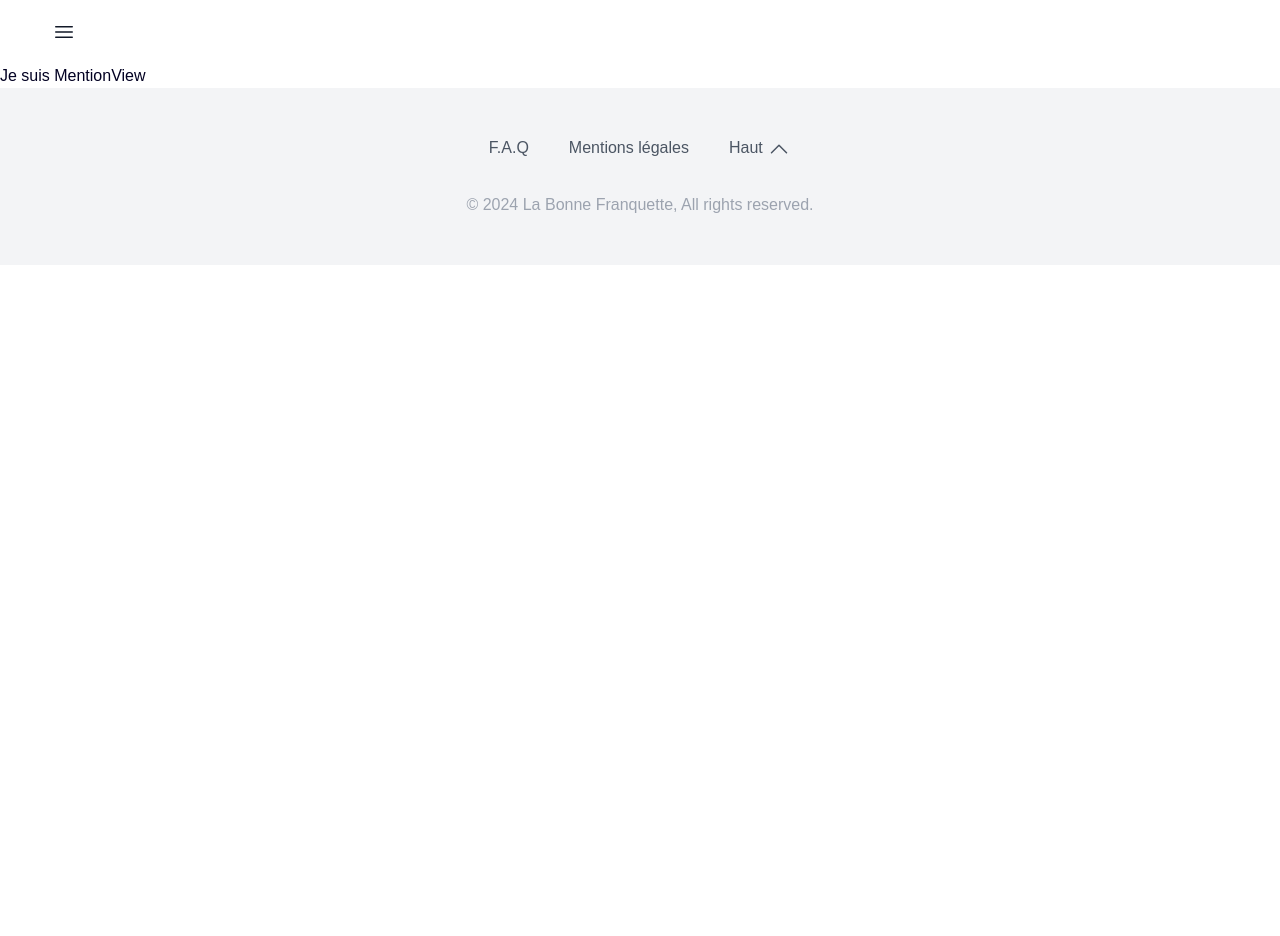
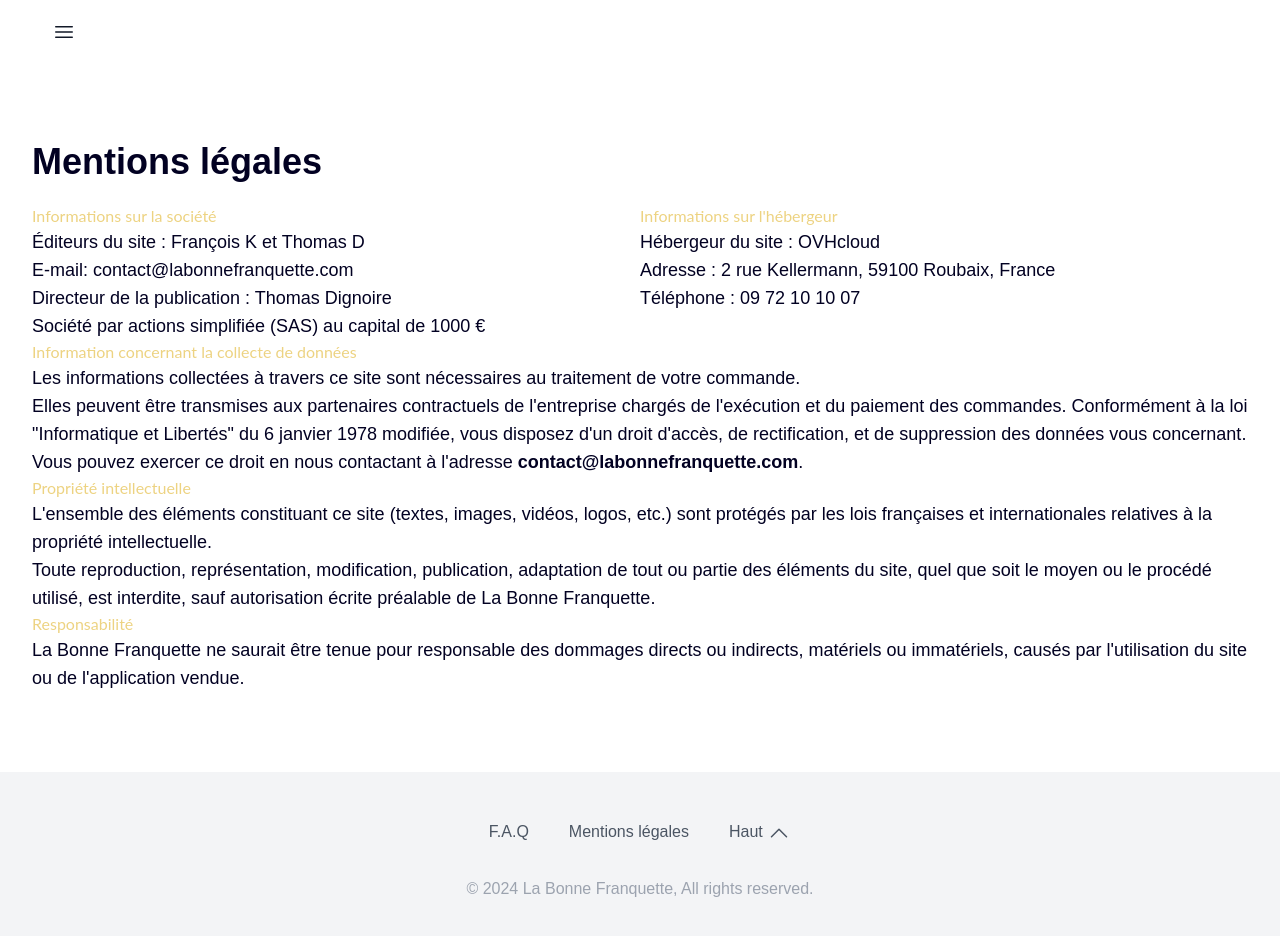
Before and after one commit to iDrack/la-franquette-website-2, a Vue app: page /mentions-legales in a window 1280 px wide. Shown: the top 936 px of the page. Before the commit the page ends 800 px from the top, so only its background shows below. Built offline with nearby package versions, Linux system fonts and the light colour scheme.

Commit message:
Ajout de la vue 'Mention légales'

```diff
--- a/src/views/MentionsView.vue
+++ b/src/views/MentionsView.vue
@@ -1,8 +1,70 @@
-<script setup> </script>
+<script setup></script>
 
 <template>
-    Je suis MentionView
+  <div class="grid place-content-center">
+    <div
+      class="px-4 py-16 mx-auto sm:max-w-xl md:max-w-full lg:max-w-screen-xl md:px-24 lg:px-8 lg:py-20"
+    >
+      <h2 class="max-w-lg mb-6 text-3xl sm:text-4xl sm:leading-none font-bold">
+        Mentions légales
+      </h2>
+      <div class="flex flex-row">
+        <div class="basis-1/2">
+          <h2 class="color-primary lato-regular">
+            Informations sur la société
+          </h2>
+          <ul class="text-base md:text-lg">
+            <li>Éditeurs du site : François K et Thomas D</li>
+            <li>E-mail: contact@labonnefranquette.com</li>
+            <li>Directeur de la publication : Thomas Dignoire</li>
+            <li>Société par actions simplifiée (SAS) au capital de 1000 €</li>
+          </ul>
+        </div>
+        <div class="basis-1/2">
+          <h2 class="color-primary lato-regular">
+            Informations sur l'hébergeur
+          </h2>
+          <ul class="text-base md:text-lg">
+            <li>Hébergeur du site : OVHcloud</li>
+            <li>Adresse : 2 rue Kellermann, 59100 Roubaix, France</li>
+            <li>Téléphone : 09 72 10 10 07</li>
+          </ul>
+        </div>
+      </div>
+      <h2 class="color-primary lato-regular font-bold">
+        Information concernant la collecte de données
+      </h2>
+      <p class="text-base md:text-lg">
+        Les informations collectées à travers ce site sont nécessaires au
+        traitement de votre commande. <br />
+        Elles peuvent être transmises aux partenaires contractuels de
+        l'entreprise chargés de l'exécution et du paiement des commandes.
+        Conformément à la loi "Informatique et Libertés" du 6 janvier 1978
+        modifiée, vous disposez d'un droit d'accès, de rectification, et de
+        suppression des données vous concernant. <br />
+        Vous pouvez exercer ce droit en nous contactant à l'adresse
+        <span class="font-bold"> contact@labonnefranquette.com</span>.
+      </p>
+      <h2 class="color-primary lato-regular font-bold">
+        Propriété intellectuelle
+      </h2>
+      <p class="text-base md:text-lg">
+        L'ensemble des éléments constituant ce site (textes, images, vidéos,
+        logos, etc.) sont protégés par les lois françaises et internationales
+        relatives à la propriété intellectuelle.
+        <br />Toute reproduction, représentation, modification, publication,
+        adaptation de tout ou partie des éléments du site, quel que soit le
+        moyen ou le procédé utilisé, est interdite, sauf autorisation écrite
+        préalable de La Bonne Franquette.
+      </p>
+      <h2 class="color-primary lato-regular font-bold">Responsabilité</h2>
+      <p class="text-base md:text-lg">
+        La Bonne Franquette ne saurait être tenue pour responsable des dommages
+        directs ou indirects, matériels ou immatériels, causés par l'utilisation
+        du site ou de l'application vendue.
+      </p>
+    </div>
+  </div>
 </template>
 
-<style scoped>
-</style>
+<style scoped></style>
```
